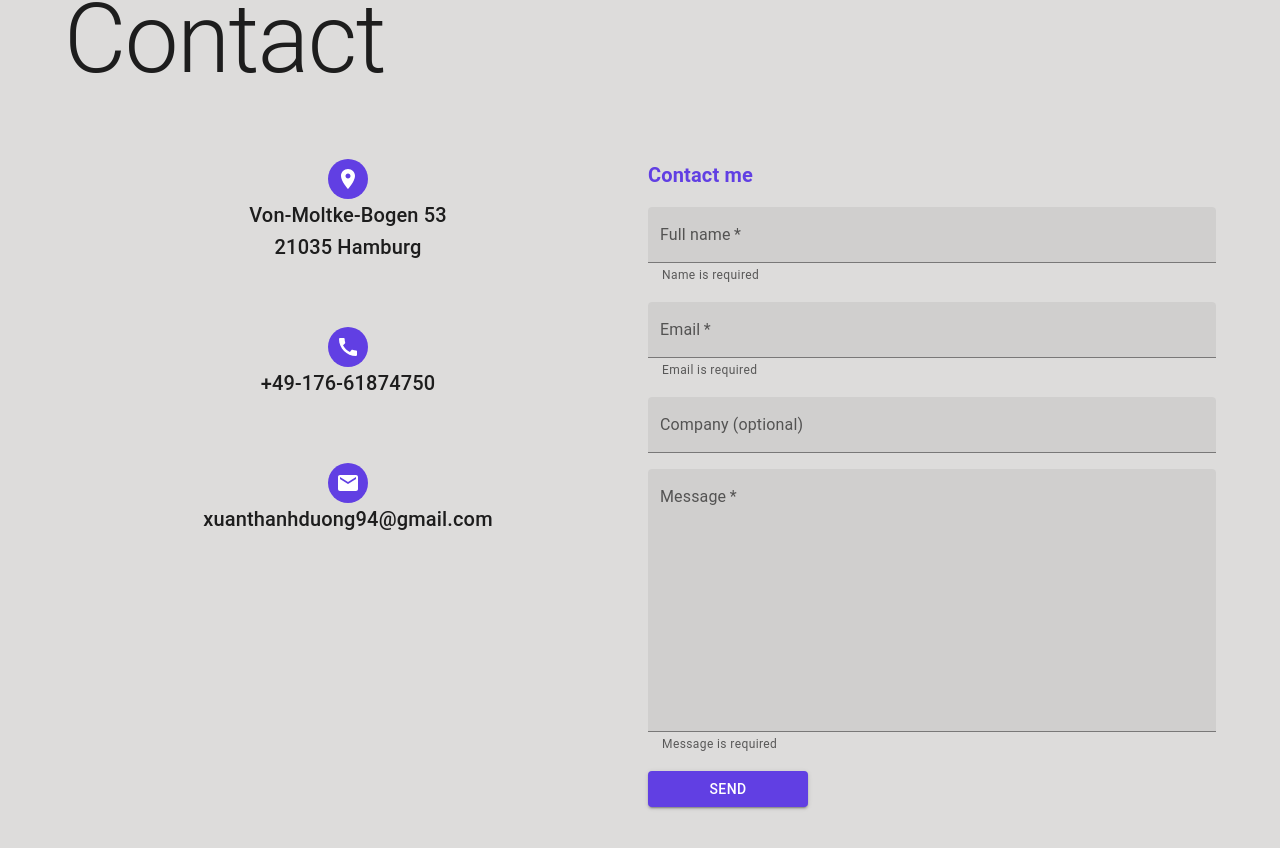
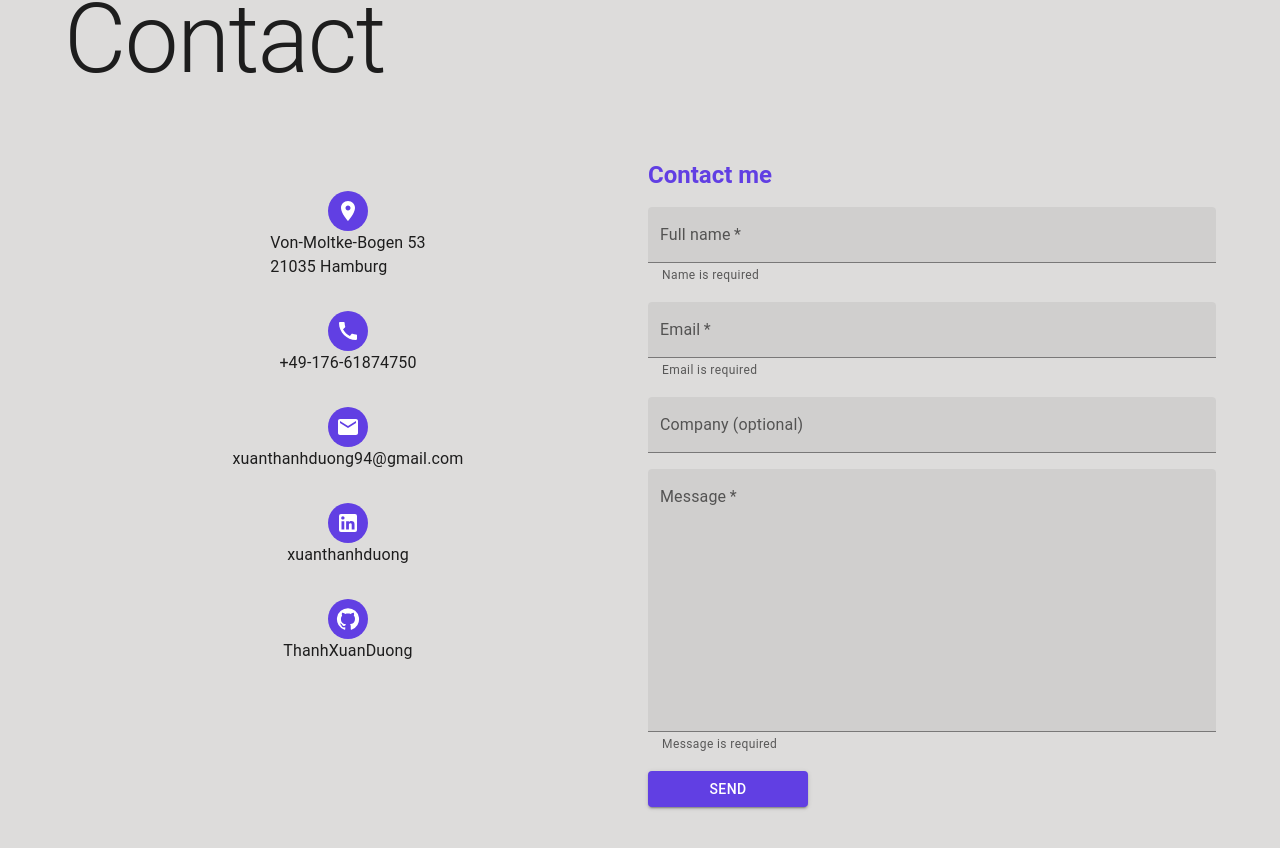
Before and after one commit to ThanhXuanDuong/my-portfolio, a React (Create React App) app in the folder frontend/: page / in a window 1280 px wide. Shown: the part 3065-3913 px from the top of the page. Built offline with nearby package versions, Linux system fonts and the light colour scheme; no server answers.

Commit message:
clear form after submit + small changes in #contact

```diff
--- a/frontend/src/components/ContactForm.tsx
+++ b/frontend/src/components/ContactForm.tsx
@@ -17,6 +17,7 @@ export default function ContactForm(){
             form.current,
             'tGRMulOYU46TAmxsZ')
             .then((result) => {
+                form.current?.reset();
                 console.log(result.text);
                 toast.success("Your email was send!");
             }, (error) => {
@@ -33,7 +34,7 @@ export default function ContactForm(){
             alignItems="start"
             marginBottom="5rem"
         >
-            <Typography variant="h6"
+            <Typography variant="h5"
                         sx={{fontWeight: 'bold',
                             color:"primary.main",
                             marginBottom:"1rem",
--- a/frontend/src/components/MyContact.tsx
+++ b/frontend/src/components/MyContact.tsx
@@ -1,45 +1,90 @@
-import {Box, IconButton, Typography} from "@mui/material";
+import {Box, IconButton, Stack, Typography, useMediaQuery} from "@mui/material";
 import PlaceIcon from '@mui/icons-material/Place';
 import CallIcon from '@mui/icons-material/Call';
 import MailIcon from '@mui/icons-material/Mail';
+import LinkedInIcon from "@mui/icons-material/LinkedIn";
+import GitHubIcon from "@mui/icons-material/GitHub";
+import theme from "../theme/theme";
 
 export default function MyContact(){
+    const matches = useMediaQuery(theme.breakpoints.up('md'));
     return (
         <Box display="flex"
              flexDirection="column"
              justifyContent="center"
-             alignItems="center"
-             gap="4rem"
+             alignItems={matches? "center":"flex-start"}
+             paddingTop={matches? "2rem":"0"}
+             paddingLeft={matches?"0": "1rem"}
+             gap="2rem"
         >
             <Box display="flex"
-                 flexDirection="column"
+                 flexDirection={matches?"column":"row"}
                  justifyContent="center"
-                 alignItems="center">
+                 alignItems="center"
+                 gap={matches?"0": "2rem"}
+            >
                 <IconButton sx={{backgroundColor:"primary.main"}}>
                     <PlaceIcon sx={{color:"primary.contrastText"}}/>
                 </IconButton>
-                <Typography variant="h6"> Von-Moltke-Bogen 53</Typography>
-                <Typography variant="h6"> 21035 Hamburg</Typography>
+                <Stack>
+                    <Typography variant="body1"> Von-Moltke-Bogen 53</Typography>
+                    <Typography variant="body1"> 21035 Hamburg</Typography>
+                </Stack>
             </Box>
 
             <Box display="flex"
-                 flexDirection="column"
+                 flexDirection={matches?"column":"row"}
                  justifyContent="center"
-                 alignItems="center">
+                 alignItems="center"
+                 gap={matches?"0": "2rem"}
+            >
                 <IconButton sx={{backgroundColor:"primary.main"}}>
                     <CallIcon sx={{color:"primary.contrastText"}}/>
                 </IconButton>
-                <Typography variant="h6"> +49-176-61874750</Typography>
+                <Typography variant="body1"> +49-176-61874750</Typography>
             </Box>
 
             <Box display="flex"
-                 flexDirection="column"
+                 flexDirection={matches?"column":"row"}
                  justifyContent="center"
-                 alignItems="center">
+                 alignItems="center"
+                 gap={matches?"0": "2rem"}
+            >
                 <IconButton sx={{backgroundColor:"primary.main"}}>
                     <MailIcon sx={{color:"primary.contrastText"}}/>
                 </IconButton>
-                <Typography variant="h6"> xuanthanhduong94@gmail.com</Typography>
+                <Typography variant="body1"> xuanthanhduong94@gmail.com</Typography>
+            </Box>
+
+            <Box display="flex"
+                 flexDirection={matches?"column":"row"}
+                 justifyContent="center"
+                 alignItems="center"
+                 gap={matches?"0": "2rem"}
+            >
+                <IconButton sx={{backgroundColor:"primary.main"}}
+                            href="https://www.linkedin.com/in/xuanthanhduong/"
+                            target="blank"
+                >
+                    <LinkedInIcon sx={{color:"primary.contrastText"}}/>
+                </IconButton>
+                <Typography variant="body1">xuanthanhduong</Typography>
+            </Box>
+
+            <Box display="flex"
+                 flexDirection={matches?"column":"row"}
+                 justifyContent="center"
+                 alignItems="center"
+                 marginBottom="2rem"
+                 gap={matches?"0": "2rem"}
+            >
+                <IconButton sx={{backgroundColor:"primary.main"}}
+                            href="https://github.com/ThanhXuanDuong"
+                            target="blank"
+                >
+                    <GitHubIcon sx={{color:"primary.contrastText"}}/>
+                </IconButton>
+                <Typography variant="body1">ThanhXuanDuong</Typography>
             </Box>
         </Box>
     )
--- a/frontend/src/sections/About.tsx
+++ b/frontend/src/sections/About.tsx
@@ -13,7 +13,6 @@ import theme from "../theme/theme";
 
 export default function About(){
     const matches = useMediaQuery(theme.breakpoints.up('sm'));
-    console.log(matches)
     return (
         <Box id="About"
             sx={{marginBottom:"5rem",
@@ -76,7 +75,7 @@ export default function About(){
                     </Grid>
                 </Grid>
                 {matches &&
-                    <Box textAlign="end">
+                    <Box textAlign="center">
                         <IconButton href="#Skills">
                             <KeyboardDoubleArrowDownIcon sx={{fontSize:"60px", color:"#ffffff"}}/>
                         </IconButton>
--- a/frontend/src/sections/Skills.tsx
+++ b/frontend/src/sections/Skills.tsx
@@ -2,7 +2,7 @@ import {Box, Card, CardMedia, Container, Typography, useMediaQuery} from "@mui/m
 import theme from "../theme/theme";
 
 export default function Skills(){
-    const matches = useMediaQuery(theme.breakpoints.up('sm'));
+    const matches = useMediaQuery(theme.breakpoints.up('md'));
     return (
         <Container id="Skills"
             sx={{ width: "100%",
```
